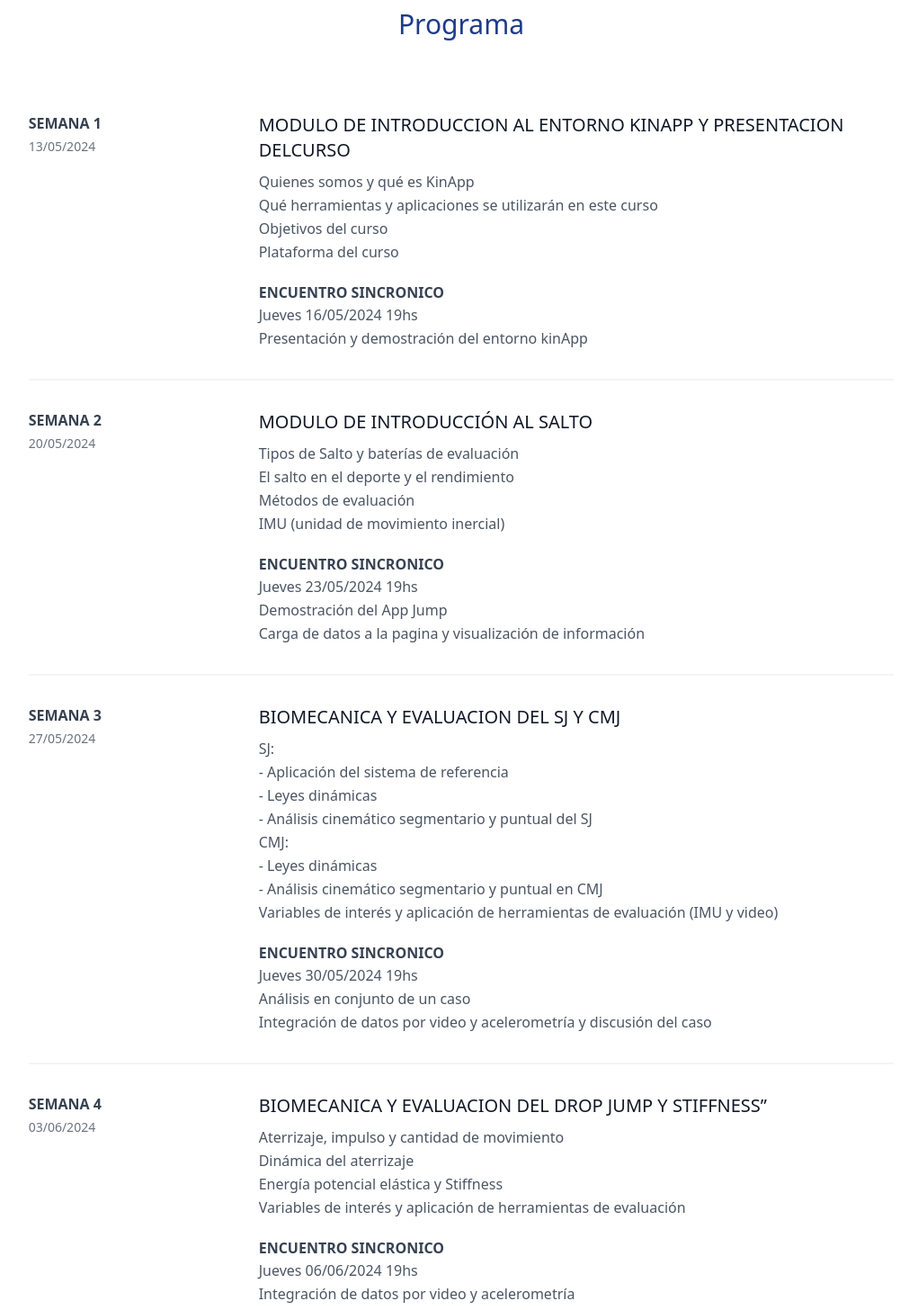
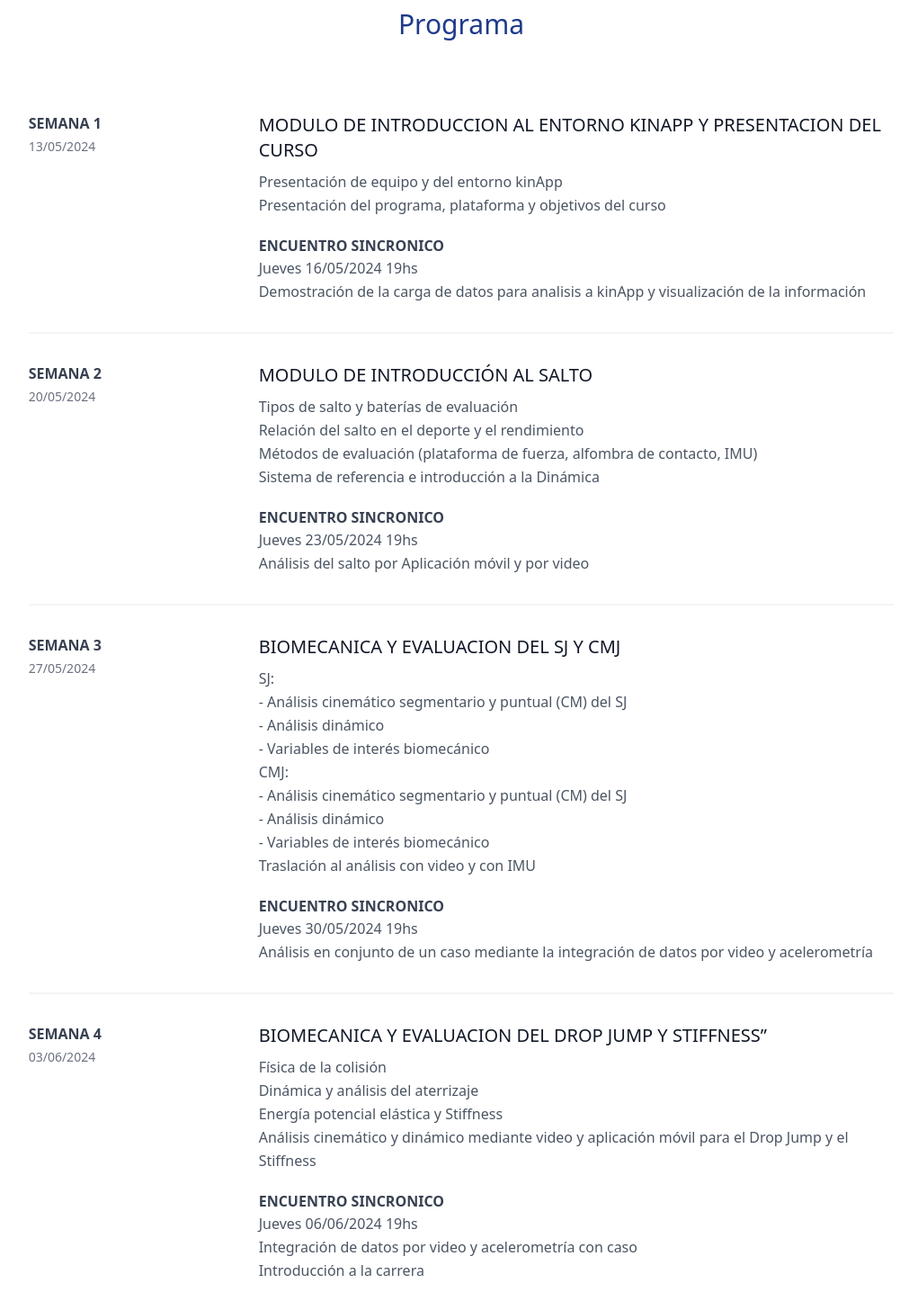
Before and after one commit to ferbassino/kinappweb, a React (Vite) app: page /jump_program in a window 1280 px wide. Shown: the part 291-1747 px from the top of the page at 90% size, without its empty margins (127-1138 px from the left). Built offline with nearby package versions, Linux system fonts and the light colour scheme.

Commit message:
modificando programa

```diff
--- a/src/components/general/Footer.jsx
+++ b/src/components/general/Footer.jsx
@@ -5,7 +5,7 @@
     window.scrollTo({ top: 0, left: 0, behavior: "smooth" });
   };
   return (
-    <footer className=" text-gray-600 body-font">
+    <footer className=" text-gray-600 body-font mt-60">
       <div className="container px-5 py-24 mx-auto flex flex-wrap flex-col md:items-center lg:items-start md:flex-row md:flex-nowrap ">
         <div className=" flex-shrink-0 md:mx-0 mx-auto text-center md:text-left sm:w-64">
           <a className="flex title-font font-medium items-center md:justify-start justify-center text-gray-900">
--- a/src/components/general/Message.jsx
+++ b/src/components/general/Message.jsx
@@ -7,7 +7,7 @@
   scrollToTop();
   return (
     <section className="text-gray-600 body-font">
-      <div className="container mx-auto flex px-5 py-24 items-center justify-center flex-col">
+      <div className="container mx-auto flex px-5 py-24   flex-col">
         <div className="text-center lg:w-2/3 w-full">
           <h1 className="title-font sm:text-4xl text-3xl mb-4 font-medium text-gray-900">
             {title}
--- a/src/pages/JumpCourse/JumpCourse.jsx
+++ b/src/pages/JumpCourse/JumpCourse.jsx
@@ -6,12 +6,15 @@
   return (
     <>
       <div className="flex flex-wrap justify-evenly">
-        <h1 className="sm:text-2xl text-2xl font-medium title-font text-blue-900">
-          Consulta el programa del curso aqui
-        </h1>
-        <Link to="/jump_program">
-          <FaRegListAlt className="sm:w-20 sm:h-20 h-10 w-10 " />
-        </Link>
+        <span className="sm:text-2xl text-2xl font-medium title-font text-blue-900">
+          Consulta el programa del curso 👉
+          <Link
+            to="/jump_program/#titulo-programa"
+            className="sm:text-2xl text-2xl font-medium title-font text-blue-900"
+          >
+            aquí
+          </Link>
+        </span>
       </div>
       <CourseForm />
     </>
--- a/src/pages/JumpCourse/Program.jsx
+++ b/src/pages/JumpCourse/Program.jsx
@@ -8,70 +8,65 @@
   scrollToTop();
 
   const videoArray1 = [
-    " Quienes somos y qué es KinApp",
-    "Qué herramientas y aplicaciones se utilizarán en este curso",
-    "Objetivos del curso",
-    "Plataforma del curso",
+    "Presentación de equipo y del entorno kinApp",
+    "Presentación del programa, plataforma y objetivos del curso",
   ];
   const sincronicoArray1 = [
     "Jueves 16/05/2024 19hs",
-    "Presentación y demostración del entorno kinApp",
+    "Demostración de la carga de datos para analisis a kinApp y visualización de la información",
   ];
 
   const videoArray2 = [
-    "Tipos de Salto y baterías de evaluación",
-    "El salto en el deporte y el rendimiento",
-    "Métodos de evaluación ",
-    "IMU (unidad de movimiento inercial)",
+    "Tipos de salto y baterías de evaluación",
+    "Relación del salto en el deporte y el rendimiento",
+    "Métodos de evaluación (plataforma de fuerza, alfombra de contacto, IMU)",
+    "Sistema de referencia e introducción a la Dinámica",
   ];
   const sincronicoArray2 = [
     "Jueves 23/05/2024 19hs",
-    "Demostración del App Jump",
-    "Carga de datos a la pagina y visualización de información",
+    "Análisis del salto por Aplicación móvil y por video",
   ];
 
   const videoArray3 = [
     "SJ:",
-    "- Aplicación del sistema de referencia",
-    "- Leyes dinámicas",
-    "- Análisis cinemático segmentario y puntual del SJ",
+    "- Análisis cinemático segmentario y puntual (CM) del SJ",
+    "- Análisis dinámico",
+    "- Variables de interés biomecánico",
     "CMJ:",
-    "- Leyes dinámicas",
-    "- Análisis cinemático segmentario y puntual en CMJ",
-    "Variables de interés y aplicación de herramientas de evaluación (IMU y video)",
+    "- Análisis cinemático segmentario y puntual (CM) del SJ",
+    "- Análisis dinámico",
+    "- Variables de interés biomecánico",
+    "Traslación al análisis con video y con IMU ",
   ];
   const sincronicoArray3 = [
     "Jueves 30/05/2024 19hs",
-    "Análisis en conjunto de un caso",
-    "Integración de datos por video y acelerometría y discusión del caso",
+    "Análisis en conjunto de un caso mediante la integración de datos por video y acelerometría",
   ];
 
   const videoArray4 = [
-    "Aterrizaje, impulso y cantidad de movimiento",
-    "Dinámica del aterrizaje",
+    "Física de la colisión",
+    "Dinámica y análisis del aterrizaje",
     "Energía potencial elástica y Stiffness",
-    "Variables de interés y aplicación de herramientas de evaluación",
+    "Análisis cinemático y dinámico mediante video y aplicación móvil para el Drop Jump y el Stiffness",
   ];
   const sincronicoArray4 = [
     "Jueves 06/06/2024 19hs",
-    "Integración de datos por video y acelerometría",
-    "Comportamiento del resorte y discusión del caso",
+    "Integración de datos por video y acelerometría con caso ",
+    "Introducción a la carrera",
   ];
 
   const videoArray5 = [
     "Resumen del curso y herramientas a disposición",
     "Encuesta final del curso",
   ];
-  const sincronicoArray5 = [
-    "Jueves 13/06/2024 19hs",
-    "Demostración del App Jump",
-    "Carga de datos a la pagina y visualización de información",
-    "Despejar dudas IMU",
-  ];
+  const sincronicoArray5 = ["Jueves 13/06/2024 19hs"];
 
   return (
     <div>
-      <section className="text-gray-600 body-font overflow-hidden">
+      <section
+        id="titulo-programa"
+        className="text-gray-600 body-font overflow-hidden"
+      >
         <div className="container px-5 py-24 mx-auto">
           <div className="flex flex-col text-center w-full mb-20">
             <h2 className="sm:text-3xl text-xl text-blue-900 tracking-widest font-medium title-font mb-1">
@@ -85,7 +80,7 @@
             <ProgramBlocks
               semana="SEMANA 1"
               fechaSemana="13/05/2024"
-              title="MODULO DE INTRODUCCION AL ENTORNO KINAPP Y PRESENTACION DELCURSO"
+              title="MODULO DE INTRODUCCION AL ENTORNO KINAPP Y PRESENTACION DEL CURSO"
               videoArray={videoArray1}
               sincronicoArray={sincronicoArray1}
             />
```
Also changed, not shown: src/pages/JumpCourse/JumpAnalysis.jsx (+64 -15 lines).
